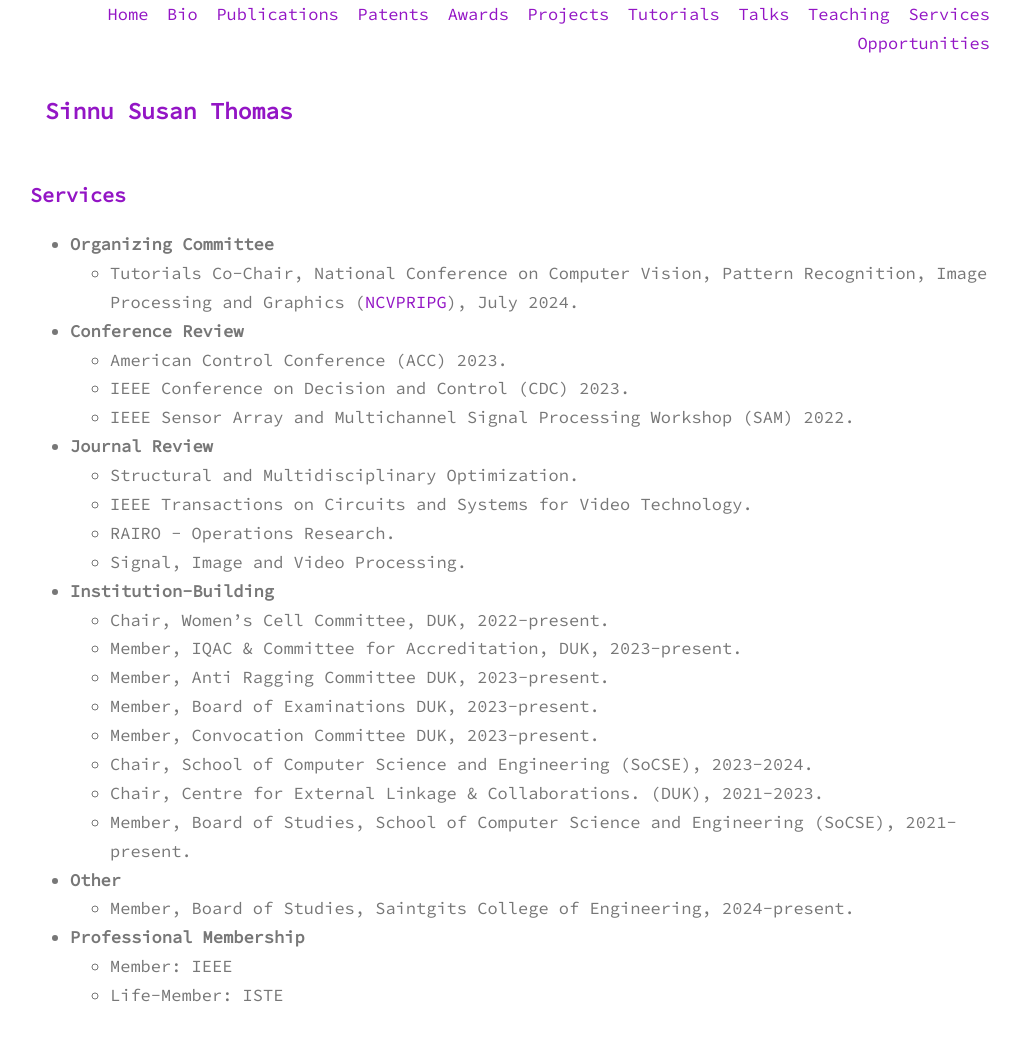
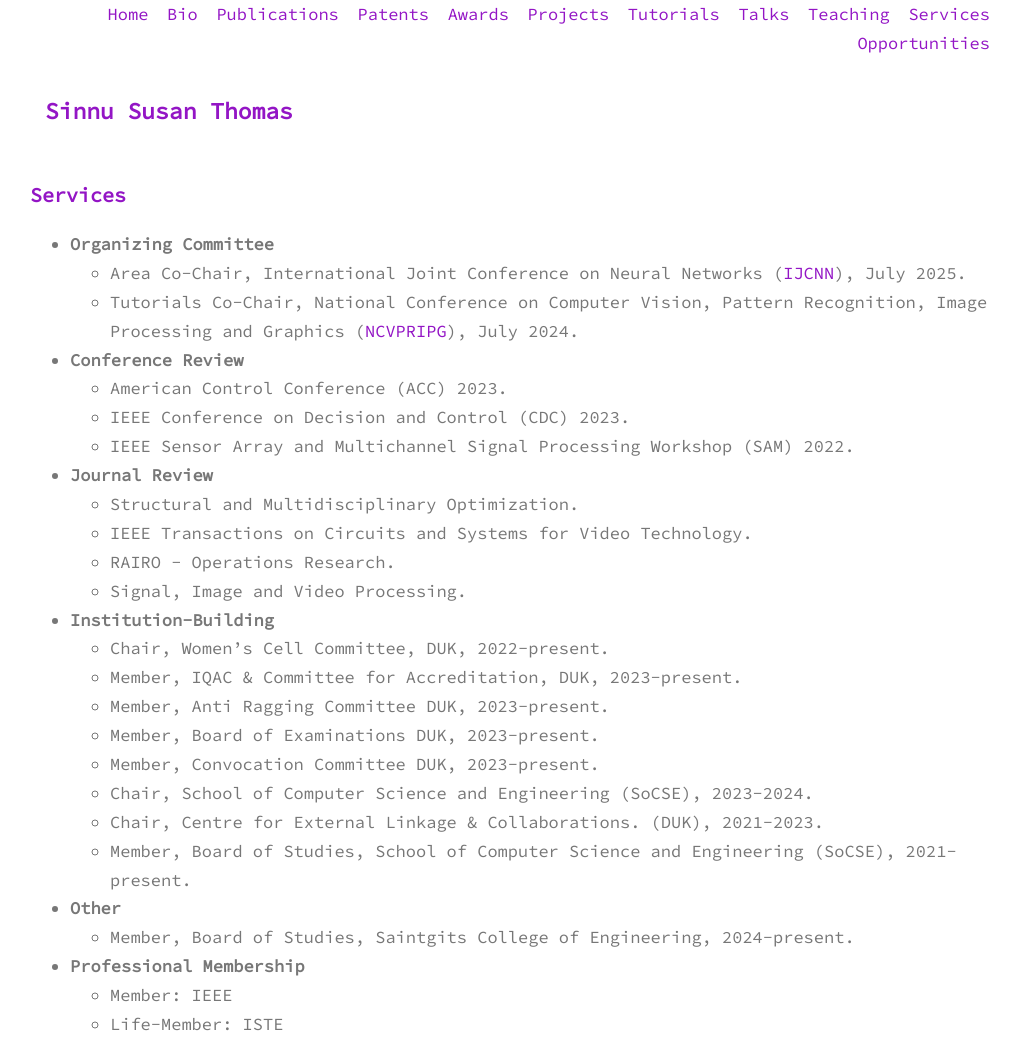
Before and after one commit to sinnuthomas/sinnuthomas.github.io, a Jekyll site: the page built from services.md, in a window 1280 px wide. Shown: the whole page, without its empty margins (130-1150 px from the left). Built offline with Jekyll 4.4.1, drawn with Linux system fonts in a browser that asks for light colours; before the commit the page ends 1027 px from its top, so only the background shows below that.

Commit message:
Update services.md

```diff
--- a/services.md
+++ b/services.md
@@ -5,6 +5,7 @@ permalink: /services/
 ---
 * **Organizing Committee**
   <br/>
+  * Area Co-Chair, International Joint Conference on Neural Networks ([IJCNN](https://2025.ijcnn.org/)), July 2025.
   * Tutorials Co-Chair, National Conference on Computer Vision, Pattern Recognition, Image Processing and Graphics ([NCVPRIPG](https://ncvpripg2024.github.io/committee.html)), July 2024.
 
 * **Conference Review**
```
